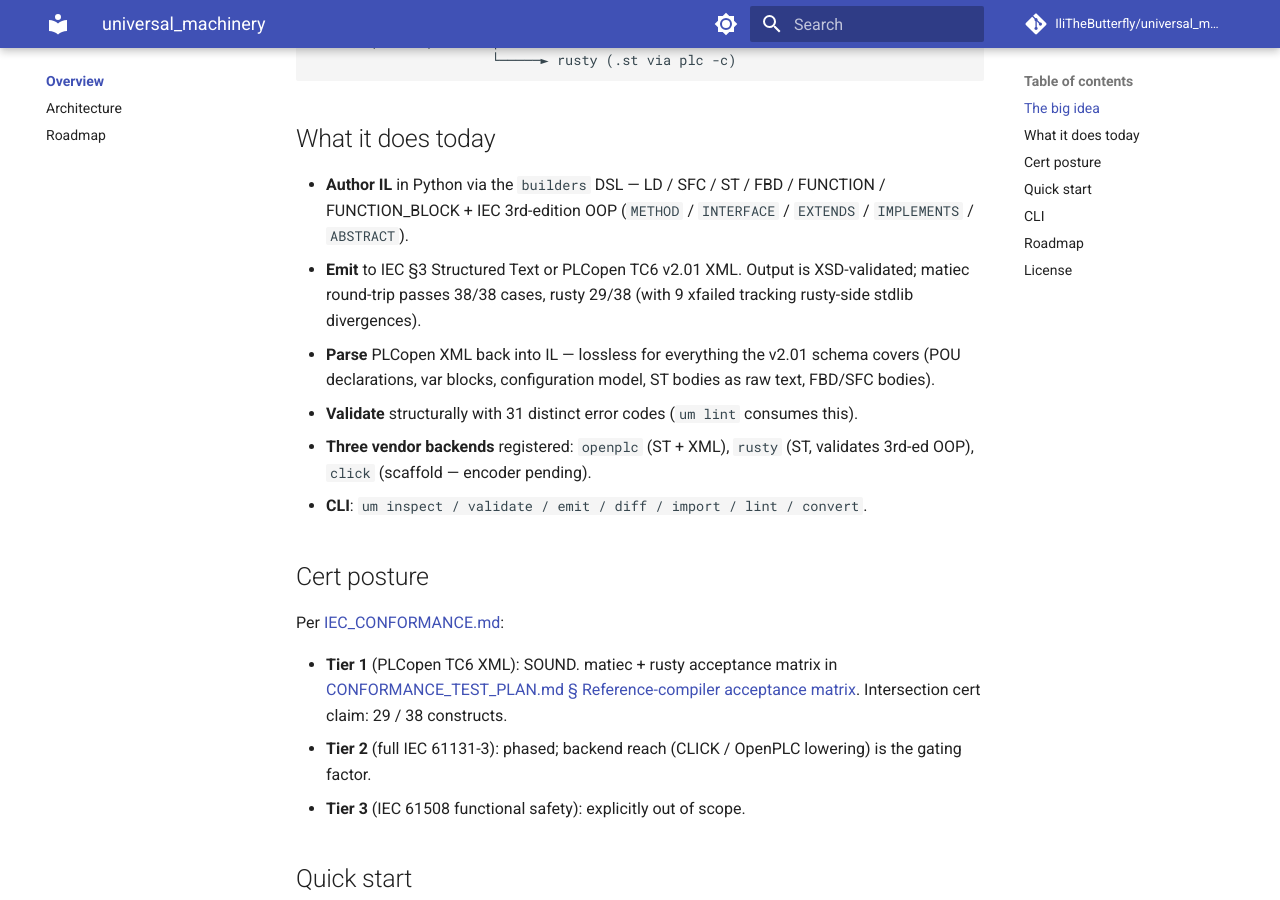
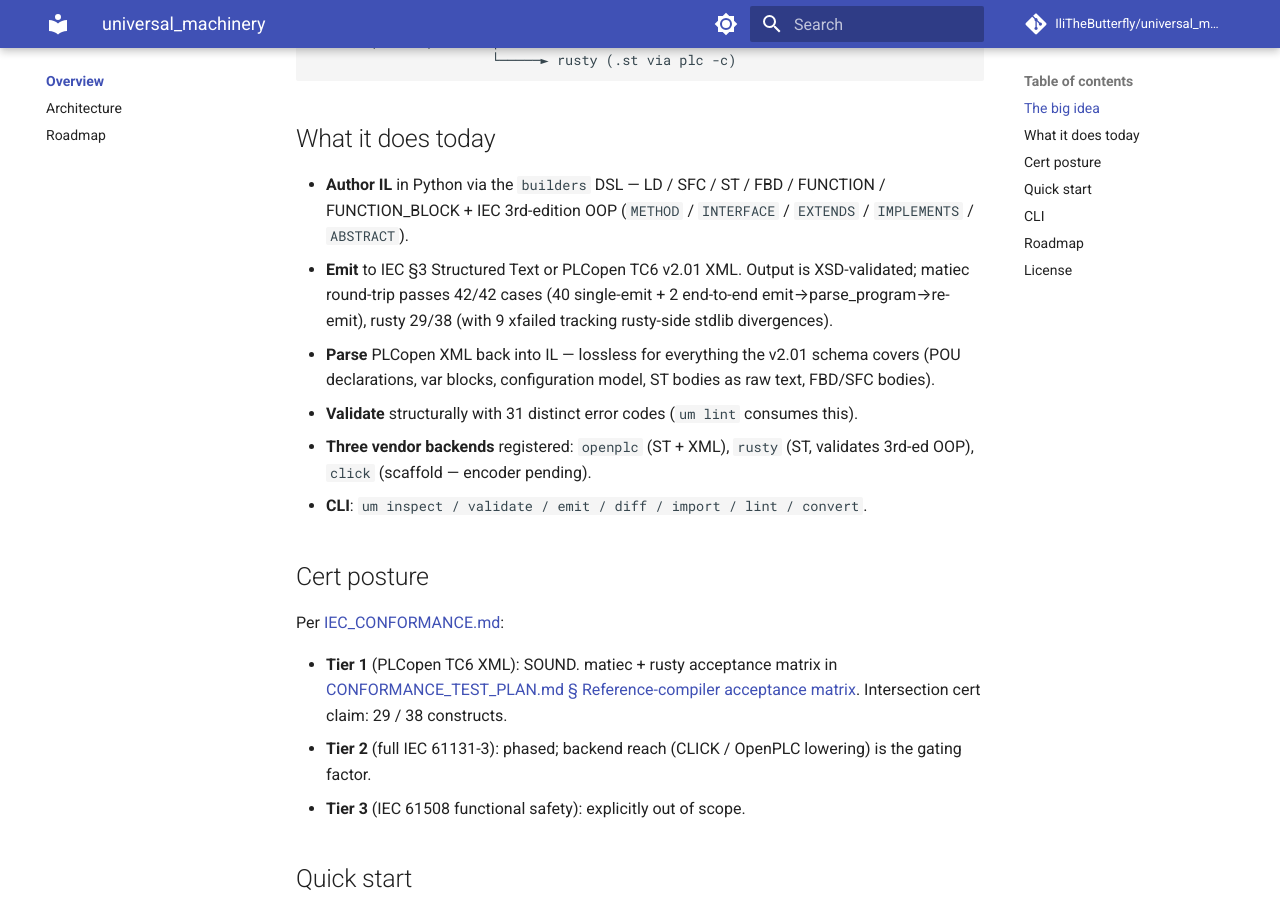
Before and after one commit to IliTheButterfly/universal_machinery, an MkDocs documentation site: the page built from docs/index.md, in a window 1280 px wide and 900 px high, scrolled down 584 px. Built offline with MkDocs 1.6.1 and Material for MkDocs 9.7.7, drawn with Linux system fonts in a browser that asks for light colours; comment, search, counter and statistics services are not loaded.

Commit message:
docs: bump stale matiec round-trip count to 42/42
``docs/index.md`` still advertised 38/38 cases pass against
matiec; the corpus has grown to 42 (40 single-emit + 2 end-to-end
emit→parse_program→re-emit added by PR #92, plus the §2.5.2.10
and §2.5.2.5 stdlib-name round-trips from PRs #93 / #94).

The CONFORMANCE_TEST_PLAN.md and IEC_CONFORMANCE.md row
evidence is already current; this brings the project index card
in line.

Co-Authored-By: Claude Opus 4.7 <noreply@anthropic.com>
Signed-off-by: iliana <iliana@local>

```diff
--- a/docs/index.md
+++ b/docs/index.md
@@ -20,7 +20,7 @@ Write your control logic once in a vendor-neutral IL.  Emit to any supported PLC
 ## What it does today
 
 - **Author IL** in Python via the `builders` DSL — LD / SFC / ST / FBD / FUNCTION / FUNCTION_BLOCK + IEC 3rd-edition OOP (`METHOD` / `INTERFACE` / `EXTENDS` / `IMPLEMENTS` / `ABSTRACT`).
-- **Emit** to IEC §3 Structured Text or PLCopen TC6 v2.01 XML.  Output is XSD-validated; matiec round-trip passes 38/38 cases, rusty 29/38 (with 9 xfailed tracking rusty-side stdlib divergences).
+- **Emit** to IEC §3 Structured Text or PLCopen TC6 v2.01 XML.  Output is XSD-validated; matiec round-trip passes 42/42 cases (40 single-emit + 2 end-to-end emit→parse_program→re-emit), rusty 29/38 (with 9 xfailed tracking rusty-side stdlib divergences).
 - **Parse** PLCopen XML back into IL — lossless for everything the v2.01 schema covers (POU declarations, var blocks, configuration model, ST bodies as raw text, FBD/SFC bodies).
 - **Validate** structurally with 31 distinct error codes (`um lint` consumes this).
 - **Three vendor backends** registered: `openplc` (ST + XML), `rusty` (ST, validates 3rd-ed OOP), `click` (scaffold — encoder pending).
```
